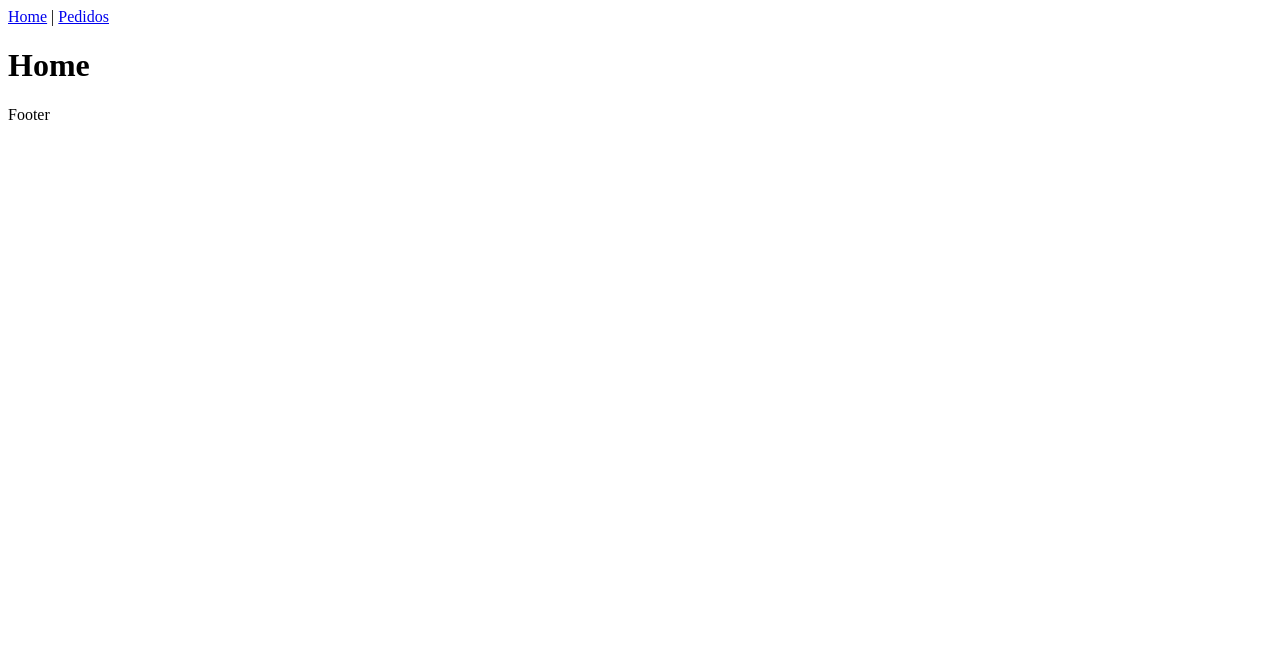
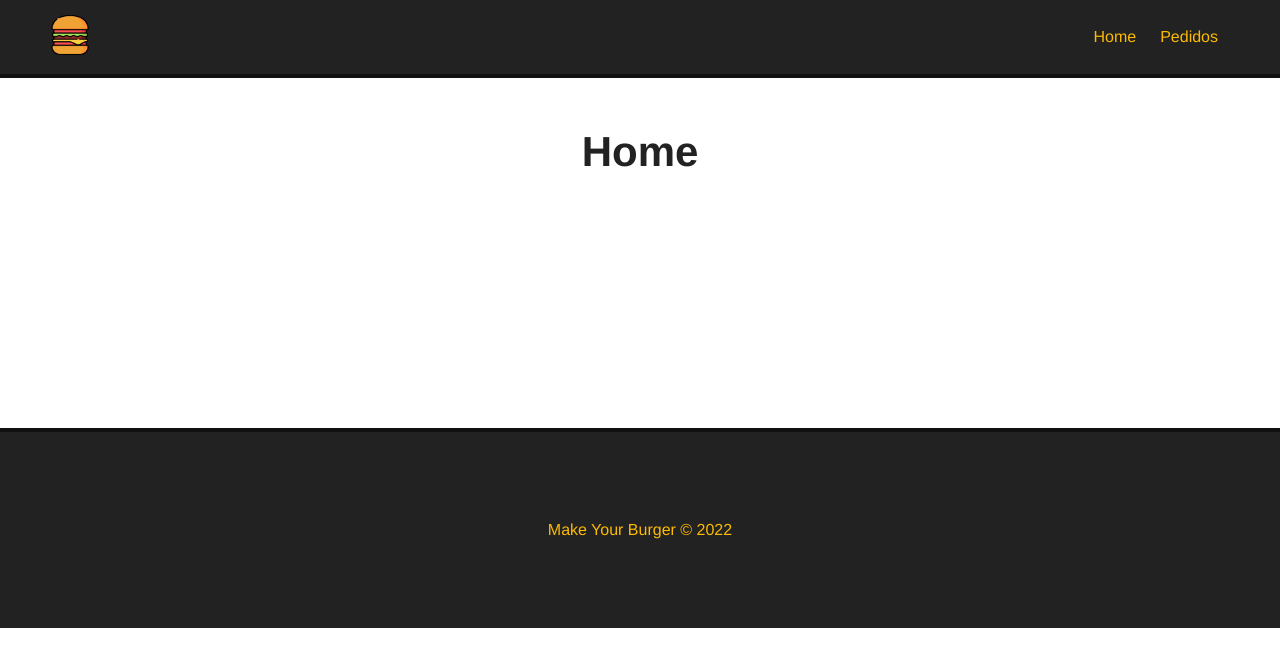
Before and after one commit to AiltonOcchi/make_burger, a Vue app: page / in a window 1280 px wide. Shown: the top 666 px of the page. Built offline with nearby package versions, Linux system fonts and the light colour scheme.

Commit message:
Finalizando Cabeçalho e Rodapé

```diff
--- a/src/App.vue
+++ b/src/App.vue
@@ -1,5 +1,5 @@
 <template>
-  <Navbar />
+  <Navbar :logo="logo_src" :alt="app_name" />
   <router-view/>
   <Footer />
 </template>
@@ -13,7 +13,35 @@
     components: {
       Navbar,
       Footer
+    },
+    data(){
+      return {
+        logo_src: '/img/logo.png',
+        app_name: 'Make Your Burger'
+      }
     }
   }
 
 </script>
+
+<style>
+  *{
+    font-family:  Helvetica;
+    padding: 0;
+    margin: 0;
+    box-sizing: border-box;
+  }
+
+  .main-container{
+    margin: 50px;
+    min-height: 250px;
+  }
+
+  h1{
+    text-align: center;
+    font-size: 42px;
+    margin-bottom: 30px;
+    color: #222;
+
+  }
+</style>
--- a/src/components/Footer.vue
+++ b/src/components/Footer.vue
@@ -1,8 +1,7 @@
 <template>
-    <div id="footer">
-        <p>Footer</p>
-    </div>
-
+    <footer id="footer">
+        <p>Make Your Burger &copy; 2022</p>
+    </footer>
 </template>
 
 <script>
@@ -10,3 +9,17 @@
     name: 'Footer'
 }
 </script>
+
+<style scoped>
+    #footer{
+        height: 200px;
+        background-color: #222;
+        border-top: 4px solid #111;
+        color: #fcba03;
+        display: flex;
+        align-items: center;
+        justify-content: center;
+        bottom: 0;
+        width: 100%;
+    }
+</style>
--- a/src/components/Navbar.vue
+++ b/src/components/Navbar.vue
@@ -1,15 +1,48 @@
 <template>
     <nav>
-        <router-link to="/">
-            <img src="" id="logo">
+        <router-link to="/" id="logo-url">
+            <img :src="logo" :alt="alt" id="logo">
         </router-link>
-        <router-link to="/">Home</router-link> |
+        <router-link to="/">Home</router-link>
         <router-link to="/pedidos">Pedidos</router-link>
     </nav>
 </template>
 
 <script>
 export default {
-    name: 'Navbar'
+    name: 'Navbar',
+    props: ['logo','alt']
 }
 </script>
+
+<style scoped>
+    nav{
+    background-color: #222;
+    border-bottom: 4px solid #111;
+    padding: 15px 50px;
+    display: flex;
+    justify-content: flex-end;
+    align-items: center;
+    }
+
+    nav #logo-url{
+        margin: auto;
+        margin-left: 0;
+    }
+
+    #logo{
+        width: 40px;
+        height: 40px;
+    }
+
+    nav a{
+        color: #fcba03;
+        text-decoration: none;
+        margin: 12px;
+        transition: .5s;
+    }
+
+    nav a:hover{
+        color: #fff;
+    }
+</style>
--- a/src/views/HomeView.vue
+++ b/src/views/HomeView.vue
@@ -1,5 +1,5 @@
 <template>
-  <div class="home">
+  <div class="main-container">
     <h1>Home</h1>
   </div>
 </template>
--- a/src/views/PedidosView.vue
+++ b/src/views/PedidosView.vue
@@ -1,5 +1,5 @@
 <template>
-  <div class="about">
+  <div class="main-container">
     <h1>Página de pedidos</h1>
   </div>
 </template>
```
